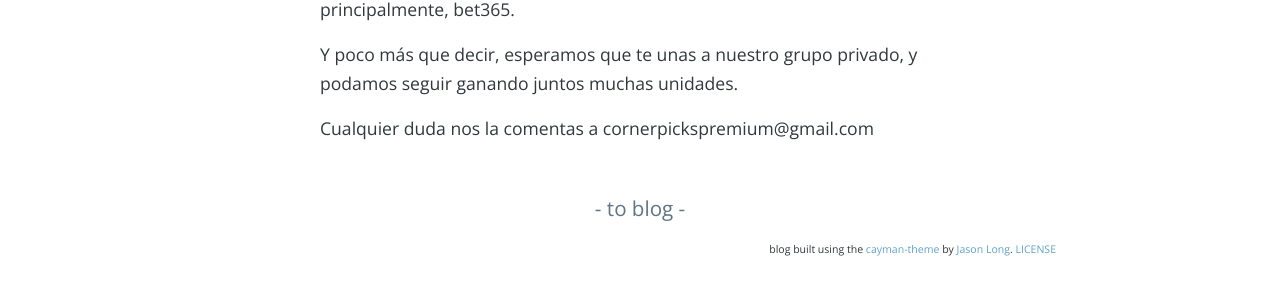
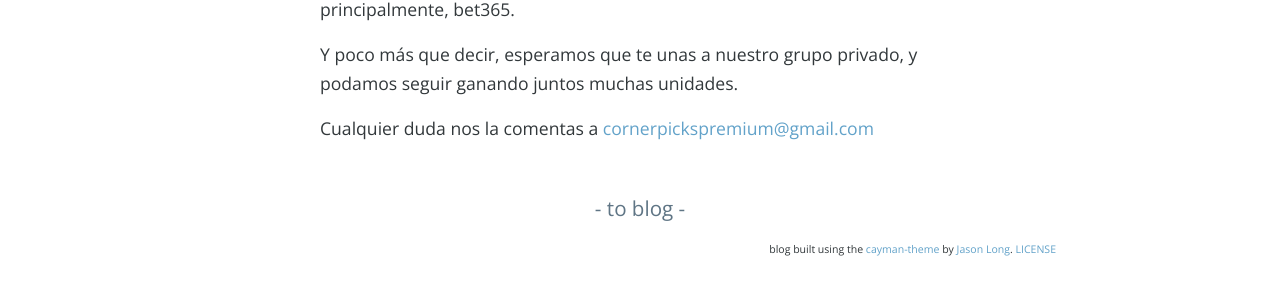
Before and after one commit to cornerpicks/cornerpicks.github.io, a Jekyll site: the page built from _posts/2016-03-12-info-premium.md, in a window 1280 px wide. Shown: the part 1620-1917 px from the top of the page. Built offline with Jekyll 4.4.1, drawn with Linux system fonts in a browser that asks for light colours; some of the changed lines change nothing that is shown.

Commit message:
add mail

```diff
--- a/_posts/2016-03-12-info-premium.md
+++ b/_posts/2016-03-12-info-premium.md
@@ -17,4 +17,4 @@ La forma de pago es a través de Paypal o Skrill a la cuenta cornerpickspremium@
 
 Y poco más que decir, esperamos que te unas a nuestro grupo privado, y podamos seguir ganando juntos muchas unidades.
 
-Cualquier duda nos la comentas a cornerpickspremium@gmail.com
+Cualquier duda nos la comentas a [cornerpickspremium@gmail.com](mailto:cornerpickspremium@gmail.com)
```
